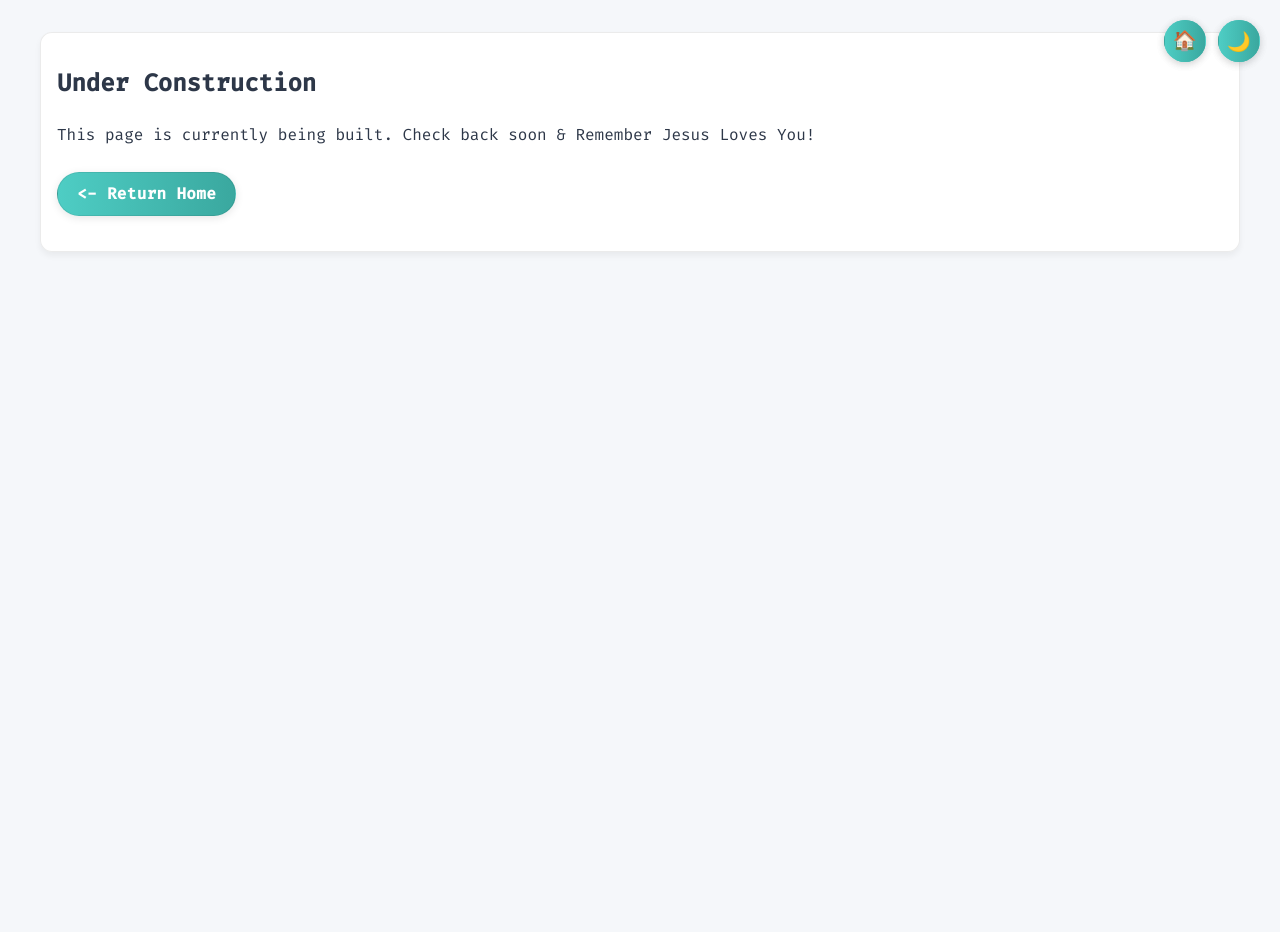
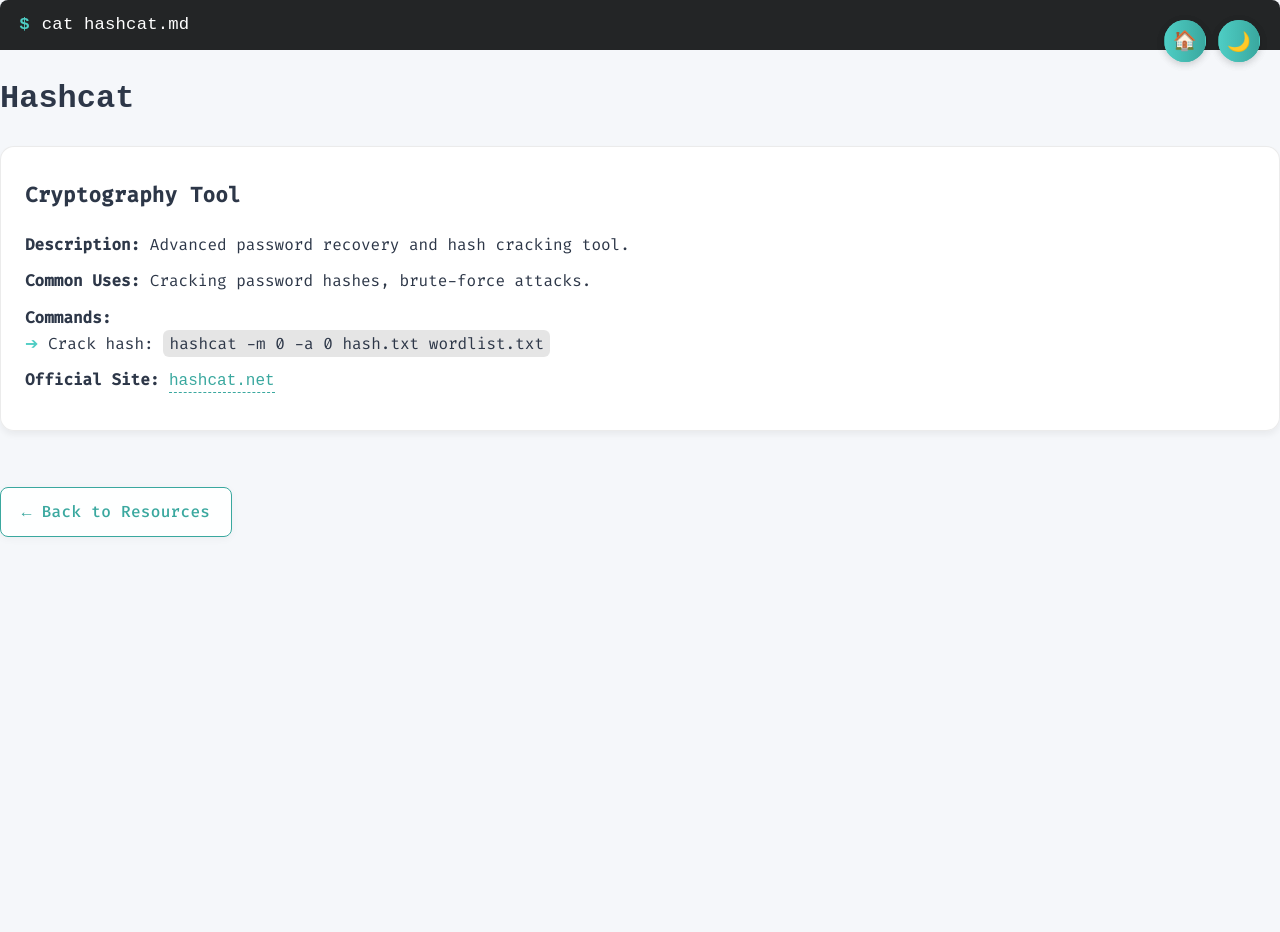
Before and after one commit to PathogenicKatt/PathogenicKatt.github.io, a Jekyll site: the page built from tools/hashcat.md, in a window 1280 px wide. Built offline with Jekyll 4.4.1, drawn with Linux system fonts in a browser that asks for light colours; after the commit the page ends 900 px from its top, so only the background shows below that.

Commit message:
Added Tool

```diff
--- a/tools/hashcat.md
+++ b/tools/hashcat.md
@@ -1,3 +1,23 @@
 ---
-layout: under_construction
+layout: default
+title: "Hashcat"
+data_page: tools
 ---
+
+<div class="terminal-header">
+  <span class="prompt">$</span> <span class="cmd">cat hashcat.md</span>
+</div>
+# <span style="font-family: 'Fira Mono', monospace;">Hashcat</span>
+
+<div class="resource-card">
+  <h2>Cryptography Tool</h2>
+  <ul>
+    <li><strong>Description:</strong> Advanced password recovery and hash cracking tool.</li>
+    <li><strong>Common Uses:</strong> Cracking password hashes, brute-force attacks.</li>
+    <ul class="arrow-list"> <strong>Commands:</strong>
+        <li> Crack hash: <code>hashcat -m 0 -a 0 hash.txt wordlist.txt</code></li>
+      </ul>
+    <li><strong>Official Site:</strong> <a href="https://hashcat.net/hashcat/" target="_blank">hashcat.net</a></li>
+  </ul>
+</div>
+<a href="/resources" class="back-link">&#8592; Back to Resources</a>
```
Also changed, not shown: _posts/2025-09-25-Tool_hashcat.md (added, +9 -0 lines).
